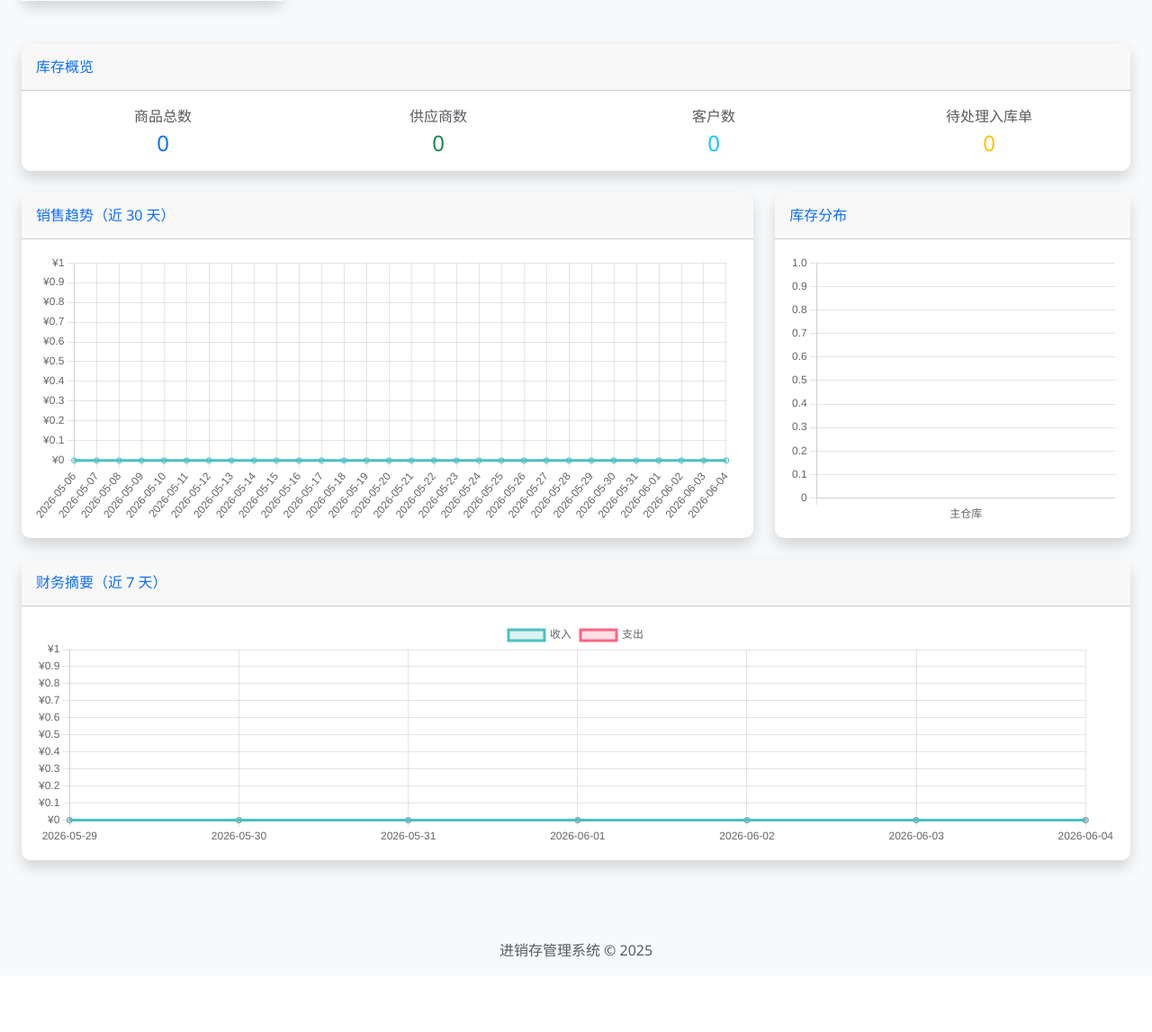
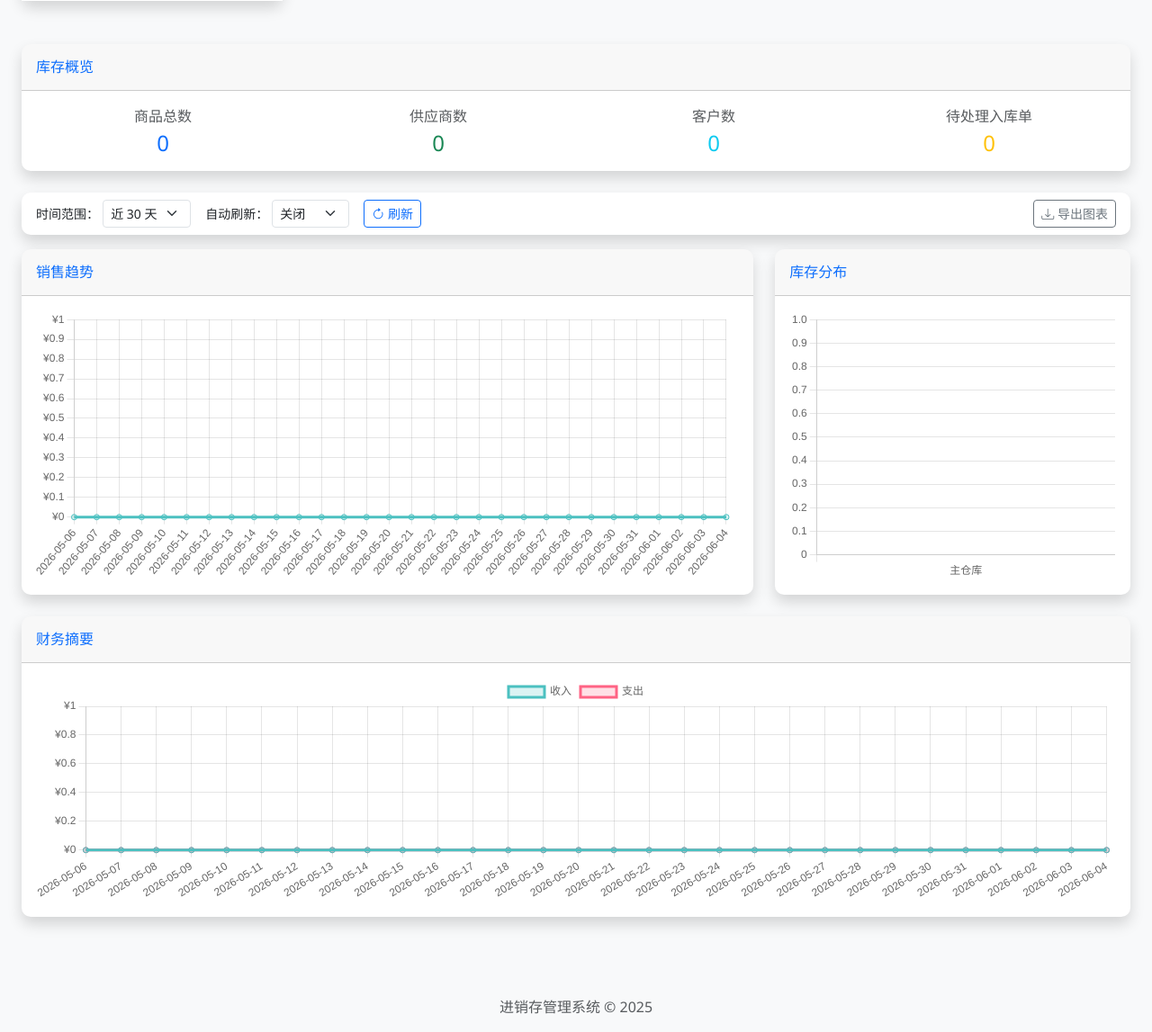
Before and after one commit to muzqingt/MyJXC, a Flask app: page / in a window 1280 px wide. Shown: the part 719-1866 px from the top of the page at 90% size. Before the commit the page ends 1783 px from the top, so only its background shows below. Run offline with Flask 3, Linux system fonts and the light colour scheme; a user stored in the database is signed in; data comes from the database, SQL or seed files in the repository; data that the repository does not hold is empty; parts of the project's set-up code (start-up, migrations or seed data) failed here and were passed over; some libraries are stand-ins or nearby versions.

Commit message:
feat(v2): chart export, time range, auto-refresh
- Added exportChartAsPNG() and ChartManager class
- API endpoints support ?days= parameter
- Dashboard: time range selector (7/30/90 days)
- Dashboard: auto-refresh option (off/30s/1m/5m)
- Dashboard: refresh button and export button
- Added 6 export/interaction tests

Phase 3 of v2.0 data visualization milestone.

Co-Authored-By: Claude Opus 4.7 <noreply@anthropic.com>

```diff
--- a/app/routes/main.py
+++ b/app/routes/main.py
@@ -17,9 +17,12 @@ bp = Blueprint('main', __name__)
 @bp.route('/api/sales-trend')
 @login_required
 def api_sales_trend():
-    """近 30 天销售趋势数据"""
+    """销售趋势数据（支持时间范围参数）"""
+    from flask import request as flask_request
+
+    days = flask_request.args.get('days', 30, type=int)
     today = datetime.now().date()
-    start_date = today - timedelta(days=29)
+    start_date = today - timedelta(days=days - 1)
 
     # 查询每日销售金额
     results = db.session.query(
@@ -79,11 +82,13 @@ def api_stock_overview():
 @bp.route('/api/finance-summary')
 @login_required
 def api_finance_summary():
-    """近 7 天收支数据"""
+    """收支数据（支持时间范围参数）"""
+    from flask import request as flask_request
     from app.models import Receipt, Payment, Expense
 
+    days = flask_request.args.get('days', 7, type=int)
     today = datetime.now().date()
-    start_date = today - timedelta(days=6)
+    start_date = today - timedelta(days=days - 1)
 
     # 每日收款
     receipts = db.session.query(
--- a/app/templates/main/dashboard.html
+++ b/app/templates/main/dashboard.html
@@ -367,12 +367,51 @@
     </div>
 
     <!-- 图表区域 -->
+    <!-- 控制栏 -->
+    <div class="row mb-3">
+        <div class="col-12">
+            <div class="card shadow">
+                <div class="card-body py-2">
+                    <div class="d-flex align-items-center gap-3">
+                        <div>
+                            <label class="form-label mb-0 small">时间范围：</label>
+                            <select id="timeRange" class="form-select form-select-sm d-inline-block" style="width: auto;">
+                                <option value="7">近 7 天</option>
+                                <option value="30" selected>近 30 天</option>
+                                <option value="90">近 90 天</option>
+                            </select>
+                        </div>
+                        <div>
+                            <label class="form-label mb-0 small">自动刷新：</label>
+                            <select id="autoRefresh" class="form-select form-select-sm d-inline-block" style="width: auto;">
+                                <option value="0">关闭</option>
+                                <option value="30">30 秒</option>
+                                <option value="60">1 分钟</option>
+                                <option value="300">5 分钟</option>
+                            </select>
+                        </div>
+                        <div>
+                            <button id="refreshBtn" class="btn btn-sm btn-outline-primary">
+                                <i class="bi bi-arrow-clockwise"></i> 刷新
+                            </button>
+                        </div>
+                        <div class="ms-auto">
+                            <button onclick="exportChartAsPNG('salesTrendChart', '销售趋势')" class="btn btn-sm btn-outline-secondary">
+                                <i class="bi bi-download"></i> 导出图表
+                            </button>
+                        </div>
+                    </div>
+                </div>
+            </div>
+        </div>
+    </div>
+
     <div class="row">
         <!-- 销售趋势 -->
         <div class="col-lg-8 mb-4">
             <div class="card shadow">
                 <div class="card-header py-3">
-                    <h6 class="m-0 font-weight-bold text-primary">销售趋势（近 30 天）</h6>
+                    <h6 class="m-0 font-weight-bold text-primary">销售趋势</h6>
                 </div>
                 <div class="card-body">
                     <div style="height: 300px;">
@@ -402,7 +441,7 @@
         <div class="col-12 mb-4">
             <div class="card shadow">
                 <div class="card-header py-3">
-                    <h6 class="m-0 font-weight-bold text-primary">财务摘要（近 7 天）</h6>
+                    <h6 class="m-0 font-weight-bold text-primary">财务摘要</h6>
                 </div>
                 <div class="card-body">
                     <div style="height: 250px;">
@@ -416,19 +455,64 @@
 
 <script src="{{ url_for('static', filename='js/charts.js') }}"></script>
 <script>
+let salesChart = null;
+let stockChart = null;
+let financeChart = null;
+
+function loadCharts(days) {
     // 加载销售趋势数据
-fetch('/api/sales-trend')
+    fetch('/api/sales-trend?days=' + days)
         .then(response => response.json())
-    .then(data => renderSalesTrendChart('salesTrendChart', data));
+        .then(data => {
+            if (salesChart) salesChart.destroy();
+            salesChart = renderSalesTrendChart('salesTrendChart', data);
+        });
 
     // 加载库存分布数据
     fetch('/api/stock-overview')
         .then(response => response.json())
-    .then(data => renderStockOverviewChart('stockOverviewChart', data));
+        .then(data => {
+            if (stockChart) stockChart.destroy();
+            stockChart = renderStockOverviewChart('stockOverviewChart', data);
+        });
 
     // 加载财务摘要数据
-fetch('/api/finance-summary')
+    fetch('/api/finance-summary?days=' + days)
         .then(response => response.json())
-    .then(data => renderFinanceSummaryChart('financeSummaryChart', data));
+        .then(data => {
+            if (financeChart) financeChart.destroy();
+            financeChart = renderFinanceSummaryChart('financeSummaryChart', data);
+        });
+}
+
+// 初始化加载
+loadCharts(30);
+
+// 时间范围变化
+document.getElementById('timeRange').addEventListener('change', function() {
+    loadCharts(parseInt(this.value));
+});
+
+// 刷新按钮
+document.getElementById('refreshBtn').addEventListener('click', function() {
+    const days = parseInt(document.getElementById('timeRange').value);
+    loadCharts(days);
+});
+
+// 自动刷新
+let refreshTimer = null;
+document.getElementById('autoRefresh').addEventListener('change', function() {
+    const seconds = parseInt(this.value);
+    if (refreshTimer) {
+        clearInterval(refreshTimer);
+        refreshTimer = null;
+    }
+    if (seconds > 0) {
+        refreshTimer = setInterval(() => {
+            const days = parseInt(document.getElementById('timeRange').value);
+            loadCharts(days);
+        }, seconds * 1000);
+    }
+});
 </script>
 {% endblock %}
```
Also changed, not shown: app/static/js/charts.js (+90 -0 lines), tests/test_export_interaction.py (added, +49 -0 lines). Lines whose indentation alone changed are shown as unchanged.
